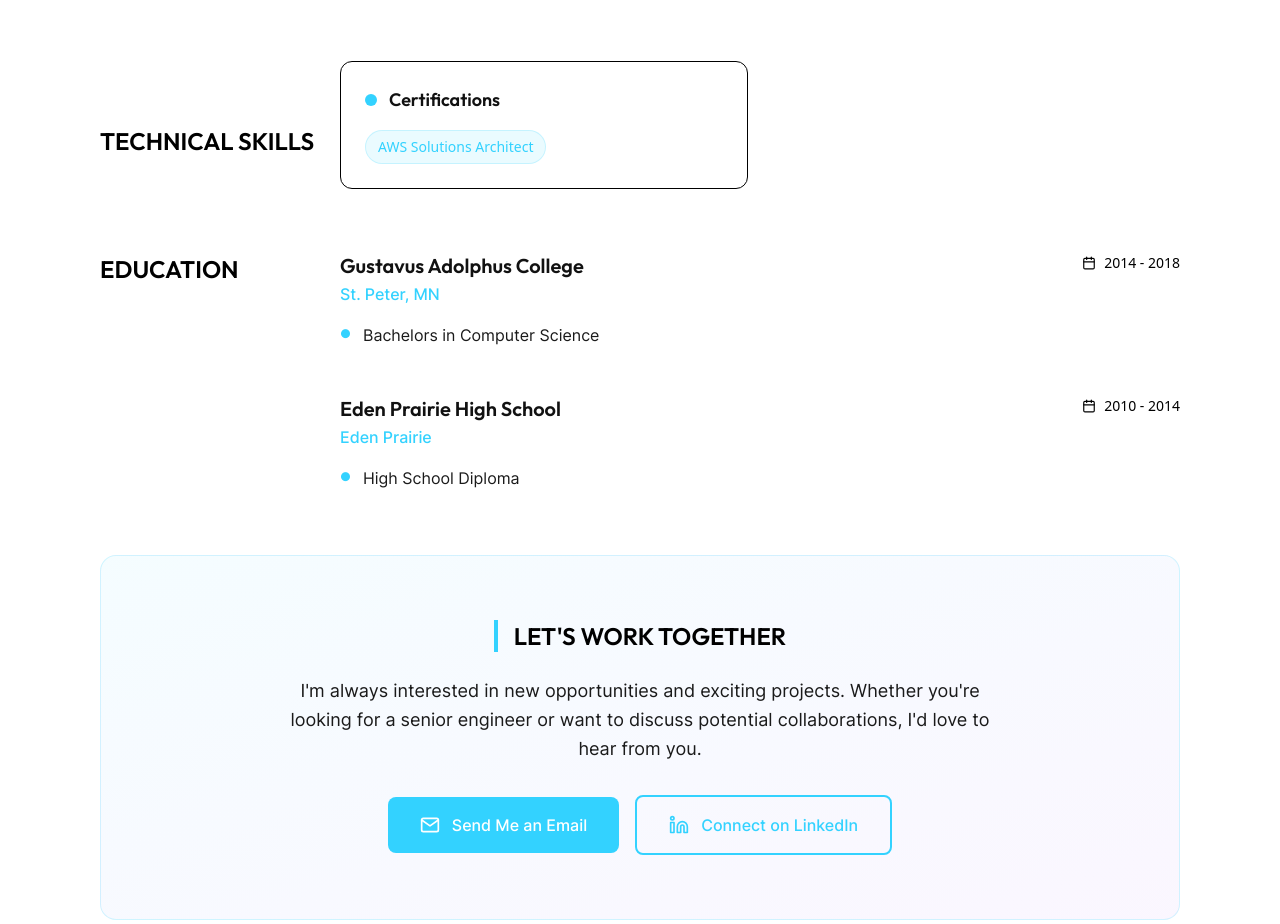
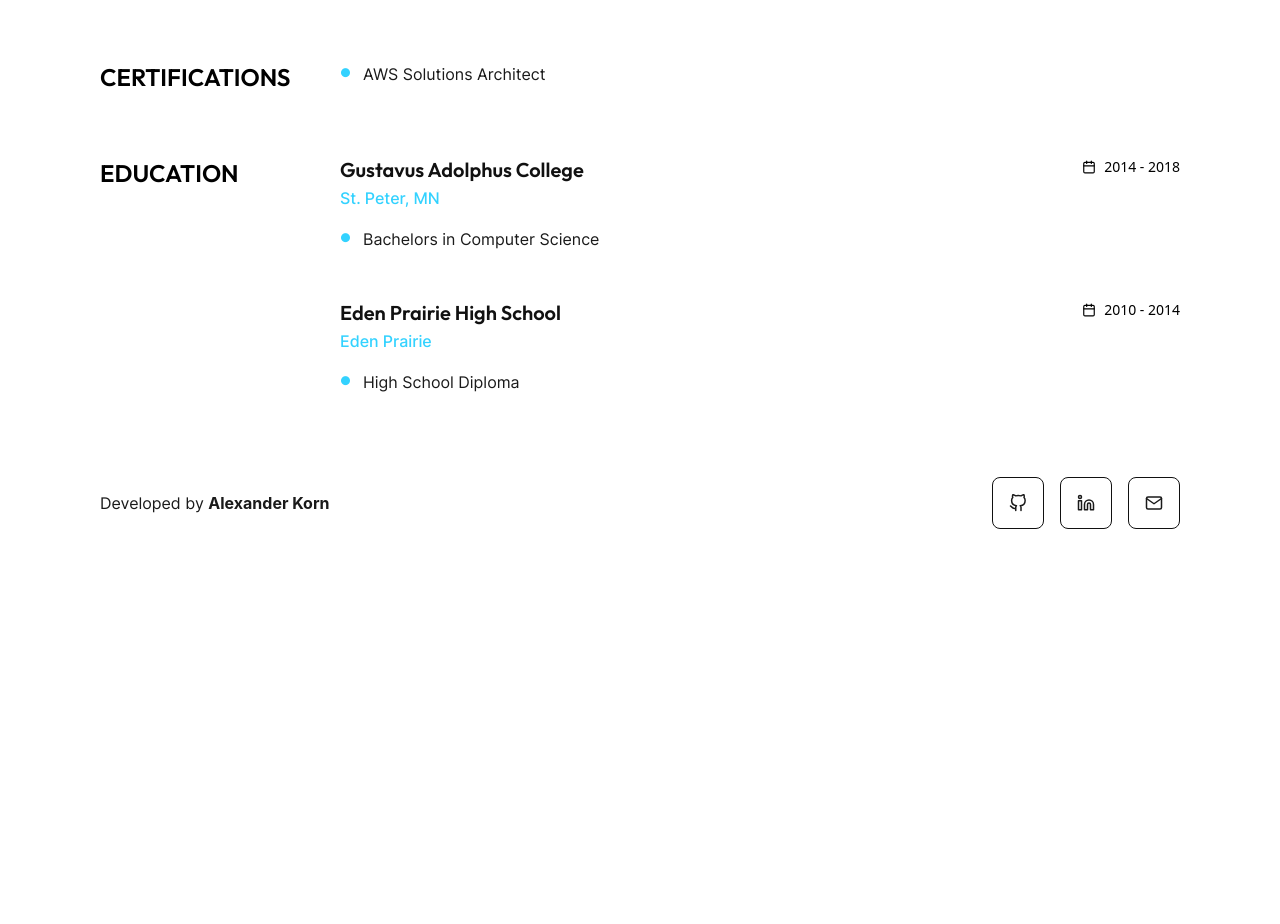
Before and after one commit to AlexSKorn/akorn-astro-portfolio, an Astro site: page / in a window 1280 px wide. Shown: the part 4094-5018 px from the top of the page. After the commit the page ends 4657 px from the top, so only its background shows below. Built offline with nearby package versions, Linux system fonts and the light colour scheme; Astro itself is replaced by a stand-in of ours; a web font is replaced by a local one.

Commit message:
remove excess

```diff
--- a/src/components/home/TechnicalSkills.astro
+++ b/src/components/home/TechnicalSkills.astro
@@ -7,26 +7,17 @@ const { title, skills } = Astro.props as ITechnicalSkills;
 <section
   class="flex items-start justify-between flex-col lg:flex-row dark:text-light my-16"
 >
-  <h2 class="w-full lg:w-[15rem] mb-8 lg:mb-0 lg:mt-16 text-2xl">{title}</h2>
+  <h2 class="w-full lg:w-[15rem] mb-8 lg:mb-0 text-2xl font-semibold">{title}</h2>
   <div class="w-full lg:flex-1">
-    <div class="grid grid-cols-1 md:grid-cols-2 gap-6">
+    <ul class="space-y-3">
       {
         skills.map((item) => (
-          <div class="bg-white/50 dark:bg-dark-gray/50 rounded-xl p-6 border border-gray-200 dark:border-gray-700 hover:border-blue/30 dark:hover:border-blue/40 transition-all duration-300 hover:shadow-lg backdrop-blur-sm">
-            <div class="flex items-center mb-4">
-              <div class="w-3 h-3 bg-blue rounded-full mr-3"></div>
-              <h3 class="text-lg font-semibold text-dark dark:text-light font-outfit">{item.title}</h3>
-            </div>
-            <div class="flex flex-wrap gap-2">
-              {item.skills.split(', ').map((skill) => (
-                <span class="px-3 py-1.5 bg-blue/10 dark:bg-blue/20 text-blue dark:text-blue-300 text-sm font-medium rounded-full border border-blue/20 hover:bg-blue/20 dark:hover:bg-blue/30 transition-colors">
-                  {skill.trim()}
-                </span>
-              ))}
-            </div>
-          </div>
+          <li class="text-gray-700 dark:text-gray-300 flex items-start leading-relaxed">
+            <span class="text-blue mr-3 mt-1 text-xs flex-shrink-0">●</span>
+            <span class="flex-1">{item.skills}</span>
+          </li>
         ))
       }
-    </div>
+    </ul>
   </div>
 </section>
--- a/src/pages/index.astro
+++ b/src/pages/index.astro
@@ -42,70 +42,9 @@ const featureProjects = info.projects.reduce((accumulator, project) => {
 
       <Experience title={"EXPERIENCE"} details={info.experience} />
       <Technologies title={"TECHNOLOGIES"} technologies={info.technologies} />
-      <TechnicalSkills title={"TECHNICAL SKILLS"} skills={info.skills} />
+      <TechnicalSkills title={"CERTIFICATIONS"} skills={info.skills} />
       <Experience title={"EDUCATION"} details={info.education} />
 
-      <!-- Contact Section -->
-      <section class="my-16 py-16 bg-gradient-to-br from-blue/5 to-purple-500/5 dark:from-blue/10 dark:to-purple-500/10 rounded-2xl border border-blue/20 dark:border-blue/30">
-        <div class="text-center max-w-3xl mx-auto px-8">
-          <div class="flex items-center justify-center mb-6">
-            <div class="w-1 h-8 bg-blue mr-4"></div>
-            <h2 class="text-2xl font-semibold dark:text-light">LET'S WORK TOGETHER</h2>
-          </div>
-          <p class="text-lg text-gray-600 dark:text-gray-300 mb-8 leading-relaxed">
-            I'm always interested in new opportunities and exciting projects.
-            Whether you're looking for a senior engineer or want to discuss potential collaborations,
-            I'd love to hear from you.
-          </p>
-          <div class="flex flex-col sm:flex-row gap-4 justify-center items-center">
-            <a
-              href="mailto:alexkorn1122@gmail.com"
-              class="inline-flex items-center justify-center px-8 py-4 bg-blue hover:bg-blue/90 text-white font-medium rounded-lg transition-all duration-300 hover:shadow-lg hover:scale-105 group"
-            >
-              <svg
-                xmlns="http://www.w3.org/2000/svg"
-                width="20"
-                height="20"
-                viewBox="0 0 24 24"
-                fill="none"
-                stroke="currentColor"
-                stroke-width="2"
-                stroke-linecap="round"
-                stroke-linejoin="round"
-                class="mr-3"
-              >
-                <path d="M4 4h16c1.1 0 2 .9 2 2v12c0 1.1-.9 2-2 2H4c-1.1 0-2-.9-2-2V6c0-1.1.9-2 2-2z"/>
-                <polyline points="22,6 12,13 2,6"/>
-              </svg>
-              Send Me an Email
-            </a>
-            <a
-              href="https://www.linkedin.com/in/alex-korn-97510a11b/"
-              target="_blank"
-              rel="noopener noreferrer"
-              class="inline-flex items-center justify-center px-8 py-4 border-2 border-blue text-blue dark:text-blue-300 hover:bg-blue hover:text-white font-medium rounded-lg transition-all duration-300 hover:shadow-lg"
-            >
-              <svg
-                xmlns="http://www.w3.org/2000/svg"
-                width="20"
-                height="20"
-                viewBox="0 0 24 24"
-                fill="none"
-                stroke="currentColor"
-                stroke-width="2"
-                stroke-linecap="round"
-                stroke-linejoin="round"
-                class="mr-3"
-              >
-                <path d="M16 8a6 6 0 0 1 6 6v7h-4v-7a2 2 0 0 0-2-2 2 2 0 0 0-2 2v7h-4v-7a6 6 0 0 1 6-6z"/>
-                <rect x="2" y="9" width="4" height="12"/>
-                <circle cx="4" cy="4" r="2"/>
-              </svg>
-              Connect on LinkedIn
-            </a>
-          </div>
-        </div>
-      </section>
     </Layout>
   </body>
 </html>
```
